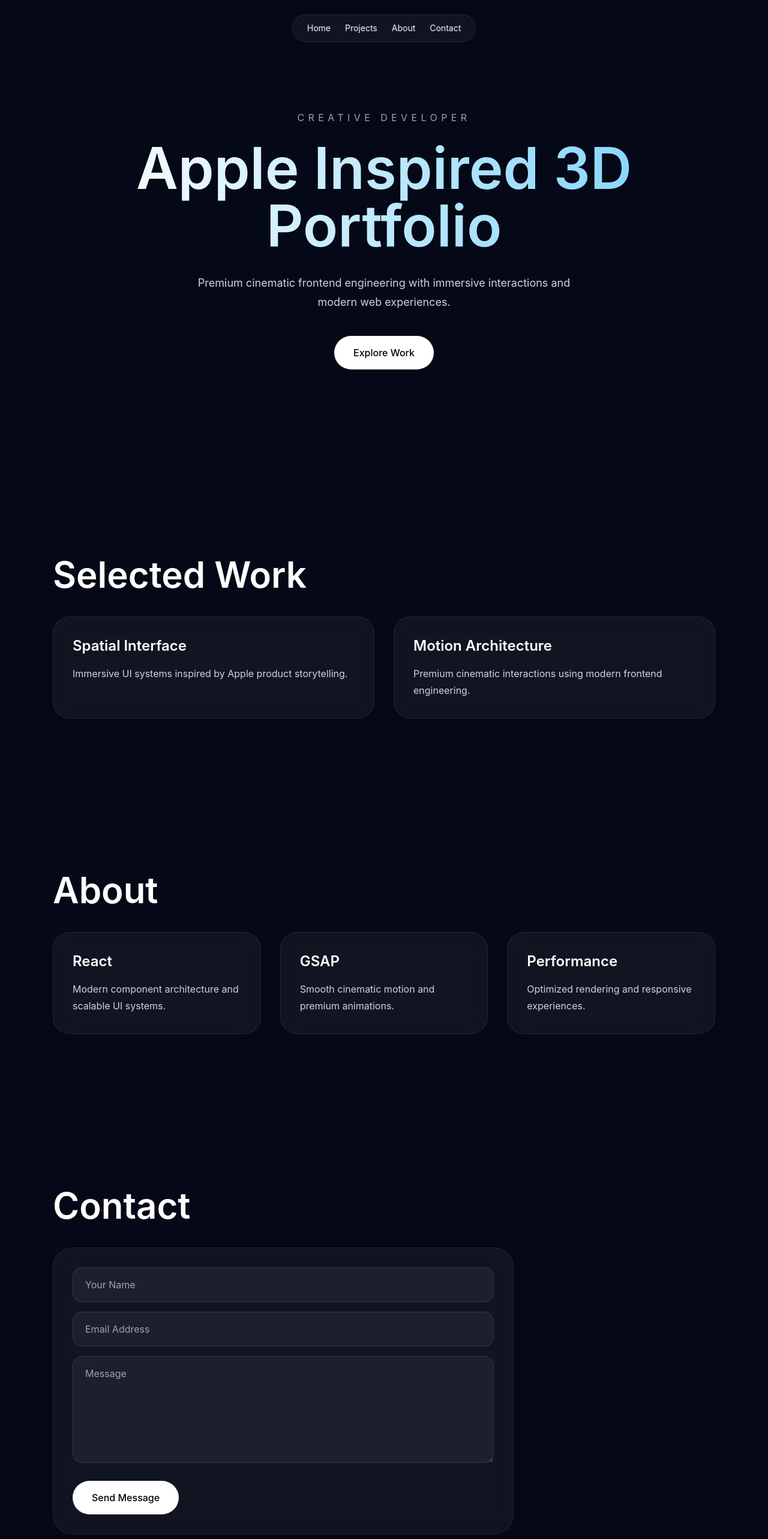
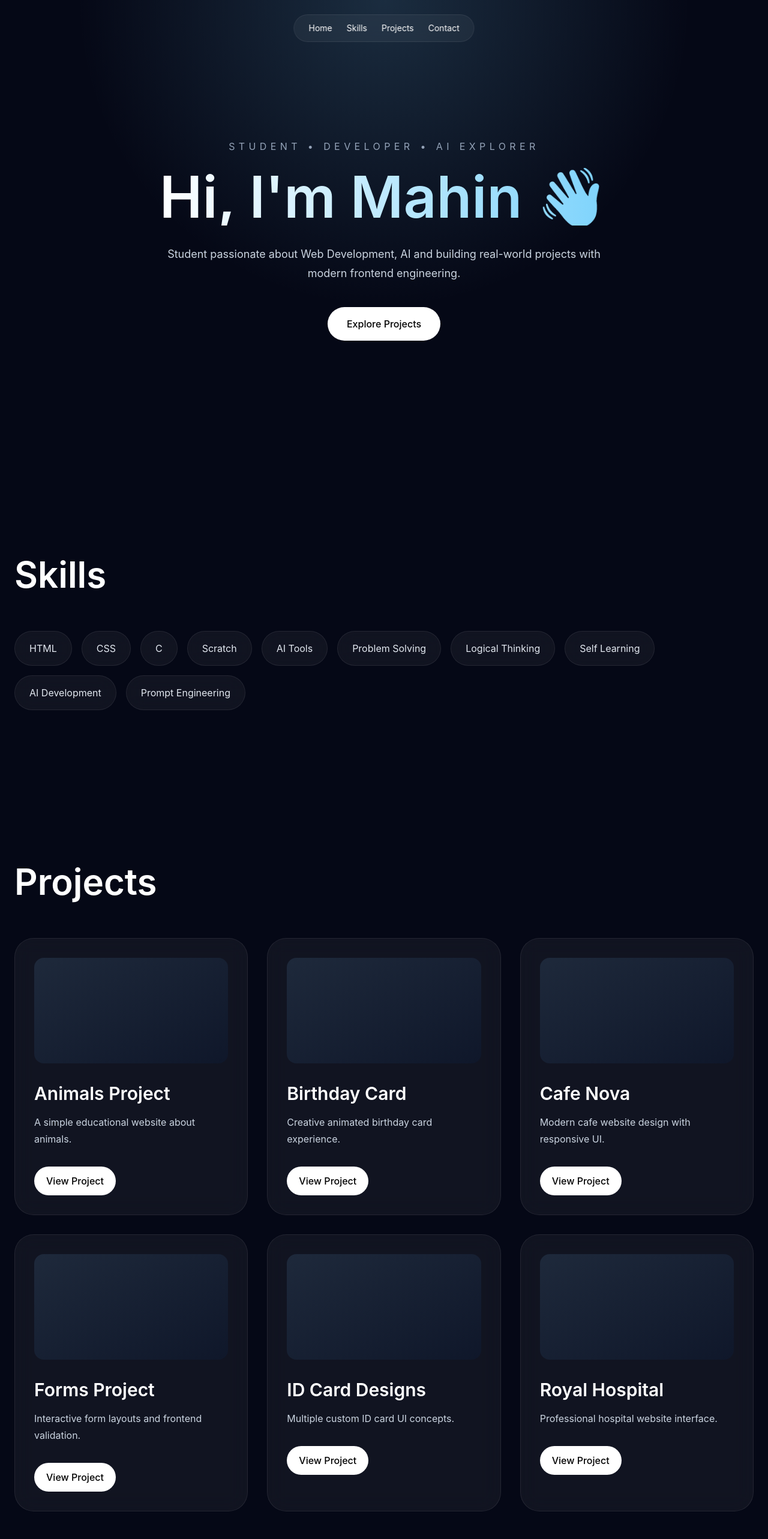
Before and after one commit to Mahin98250/apple-3d-portfolio, a React (Vite) app: page / in a window 1280 px wide. Shown: the top 2566 px of the page at 60% size. Built offline with nearby package versions, Linux system fonts and the light colour scheme.

Commit message:
Add real portfolio projects and cinematic sections

```diff
--- a/src/main.jsx
+++ b/src/main.jsx
@@ -3,32 +3,51 @@ import ReactDOM from 'react-dom/client'
 import gsap from 'gsap'
 import './styles/globals.css'
 
-function Section({ title, children }) {
-  return (
-    <section className='max-w-6xl mx-auto px-6 py-32 reveal'>
-      <h2 className='text-4xl md:text-6xl font-semibold mb-10'>{title}</h2>
-      {children}
-    </section>
-  )
-}
+const skills = [
+  'HTML',
+  'CSS',
+  'C',
+  'Scratch',
+  'AI Tools',
+  'Problem Solving',
+  'Logical Thinking',
+  'Self Learning',
+  'AI Development',
+  'Prompt Engineering'
+]
 
-function Card({ title, text }) {
-  return (
-    <div className='glass rounded-[28px] p-8 hover:-translate-y-2 transition-all duration-500'>
-      <h3 className='text-2xl font-semibold'>{title}</h3>
-      <p className='text-slate-300 mt-4 leading-7'>{text}</p>
-    </div>
-  )
-}
+const projects = [
+  {
+    title: 'Animals Project',
+    description: 'A simple educational website about animals.'
+  },
+  {
+    title: 'Birthday Card',
+    description: 'Creative animated birthday card experience.'
+  },
+  {
+    title: 'Cafe Nova',
+    description: 'Modern cafe website design with responsive UI.'
+  },
+  {
+    title: 'Forms Project',
+    description: 'Interactive form layouts and frontend validation.'
+  },
+  {
+    title: 'ID Card Designs',
+    description: 'Multiple custom ID card UI concepts.'
+  },
+  {
+    title: 'Royal Hospital',
+    description: 'Professional hospital website interface.'
+  }
+]
 
 function App() {
   useEffect(() => {
     gsap.fromTo(
       '.hero-item',
-      {
-        opacity: 0,
-        y: 60
-      },
+      { opacity: 0, y: 80 },
       {
         opacity: 1,
         y: 0,
@@ -39,81 +58,116 @@ function App() {
     )
 
     gsap.fromTo(
-      '.reveal',
-      {
-        opacity: 0,
-        y: 80
-      },
+      '.card-reveal',
+      { opacity: 0, y: 60 },
       {
         opacity: 1,
         y: 0,
-        duration: 1.1,
-        stagger: 0.2,
+        duration: 1,
+        stagger: 0.1,
         ease: 'power3.out'
       }
     )
   }, [])
 
   return (
-    <main className='bg-background text-white min-h-screen overflow-x-hidden'>
+    <main className='bg-background text-white overflow-x-hidden'>
       <header className='fixed top-6 left-1/2 -translate-x-1/2 z-50'>
         <nav className='glass rounded-full px-6 py-3 flex gap-6 text-sm'>
           <a href='#home'>Home</a>
+          <a href='#skills'>Skills</a>
           <a href='#projects'>Projects</a>
-          <a href='#about'>About</a>
           <a href='#contact'>Contact</a>
         </nav>
       </header>
 
-      <section id='home' className='min-h-screen flex flex-col justify-center items-center text-center px-6'>
-        <p className='hero-item uppercase tracking-[0.4em] text-slate-400 mb-6'>Creative Developer</p>
+      <section id='home' className='min-h-screen flex flex-col justify-center items-center text-center px-6 relative'>
+        <div className='absolute inset-0 bg-[radial-gradient(circle_at_top,rgba(125,211,252,0.18),transparent_50%)]'></div>
 
-        <h1 className='hero-item text-5xl md:text-7xl lg:text-8xl font-semibold leading-[0.95] max-w-5xl gradient-text'>
-          Apple Inspired 3D Portfolio
+        <p className='hero-item uppercase tracking-[0.4em] text-slate-400 mb-6 relative z-10'>
+          Student • Developer • AI Explorer
+        </p>
+
+        <h1 className='hero-item text-5xl md:text-7xl lg:text-8xl font-semibold leading-[0.95] max-w-6xl gradient-text relative z-10'>
+          Hi, I'm Mahin 👋
         </h1>
 
-        <p className='hero-item mt-8 text-slate-300 max-w-2xl text-lg leading-8'>
-          Premium cinematic frontend engineering with immersive interactions and modern web experiences.
+        <p className='hero-item mt-8 text-slate-300 max-w-3xl text-lg leading-8 relative z-10'>
+          Student passionate about Web Development, AI and building real-world projects with modern frontend engineering.
         </p>
 
-        <button className='hero-item mt-10 px-8 py-4 rounded-full bg-white text-black font-medium hover:scale-105 transition-all duration-300'>
-          Explore Work
+        <button className='hero-item mt-10 px-8 py-4 rounded-full bg-white text-black font-medium hover:scale-105 transition-all duration-300 relative z-10'>
+          Explore Projects
         </button>
       </section>
 
-      <Section title='Selected Work'>
-        <div id='projects' className='grid md:grid-cols-2 gap-8'>
-          <Card
-            title='Spatial Interface'
-            text='Immersive UI systems inspired by Apple product storytelling.'
-          />
+      <section id='skills' className='max-w-7xl mx-auto px-6 py-32'>
+        <h2 className='text-4xl md:text-6xl font-semibold mb-16'>Skills</h2>
 
-          <Card
-            title='Motion Architecture'
-            text='Premium cinematic interactions using modern frontend engineering.'
-          />
+        <div className='flex flex-wrap gap-4'>
+          {skills.map((skill) => (
+            <div
+              key={skill}
+              className='card-reveal glass px-6 py-4 rounded-full text-slate-200 hover:scale-105 transition-all duration-300'
+            >
+              {skill}
+            </div>
+          ))}
         </div>
-      </Section>
+      </section>
 
-      <Section title='About'>
-        <div id='about' className='grid md:grid-cols-3 gap-8'>
-          <Card title='React' text='Modern component architecture and scalable UI systems.' />
-          <Card title='GSAP' text='Smooth cinematic motion and premium animations.' />
-          <Card title='Performance' text='Optimized rendering and responsive experiences.' />
+      <section id='projects' className='max-w-7xl mx-auto px-6 py-32'>
+        <h2 className='text-4xl md:text-6xl font-semibold mb-16'>Projects</h2>
+
+        <div className='grid md:grid-cols-2 xl:grid-cols-3 gap-8'>
+          {projects.map((project) => (
+            <div
+              key={project.title}
+              className='card-reveal glass rounded-[32px] p-8 hover:-translate-y-3 transition-all duration-500'
+            >
+              <div className='h-44 rounded-2xl bg-gradient-to-br from-slate-800 to-slate-900 mb-8'></div>
+
+              <h3 className='text-3xl font-semibold'>{project.title}</h3>
+
+              <p className='mt-4 text-slate-300 leading-7'>
+                {project.description}
+              </p>
+
+              <button className='mt-8 px-5 py-3 rounded-full bg-white text-black font-medium hover:scale-105 transition-all duration-300'>
+                View Project
+              </button>
+            </div>
+          ))}
         </div>
-      </Section>
+      </section>
 
-      <Section title='Contact'>
-        <div id='contact' className='glass rounded-[32px] p-8 max-w-3xl'>
-          <input placeholder='Your Name' className='w-full bg-white/5 border border-white/10 rounded-2xl px-5 py-4 mb-4 outline-none' />
-          <input placeholder='Email Address' className='w-full bg-white/5 border border-white/10 rounded-2xl px-5 py-4 mb-4 outline-none' />
-          <textarea rows='6' placeholder='Message' className='w-full bg-white/5 border border-white/10 rounded-2xl px-5 py-4 outline-none'></textarea>
+      <section id='contact' className='max-w-5xl mx-auto px-6 py-32'>
+        <div className='glass rounded-[36px] p-10 md:p-16'>
+          <h2 className='text-4xl md:text-6xl font-semibold mb-10'>Contact</h2>
 
-          <button className='mt-6 px-8 py-4 rounded-full bg-white text-black font-medium hover:scale-105 transition-all duration-300'>
-            Send Message
-          </button>
+          <div className='space-y-5'>
+            <input
+              placeholder='Your Name'
+              className='w-full bg-white/5 border border-white/10 rounded-2xl px-6 py-5 outline-none'
+            />
+
+            <input
+              placeholder='Email Address'
+              className='w-full bg-white/5 border border-white/10 rounded-2xl px-6 py-5 outline-none'
+            />
+
+            <textarea
+              rows='6'
+              placeholder='Message'
+              className='w-full bg-white/5 border border-white/10 rounded-2xl px-6 py-5 outline-none'
+            ></textarea>
+
+            <button className='px-8 py-4 rounded-full bg-white text-black font-medium hover:scale-105 transition-all duration-300'>
+              Send Message
+            </button>
+          </div>
         </div>
-      </Section>
+      </section>
     </main>
   )
 }
```
